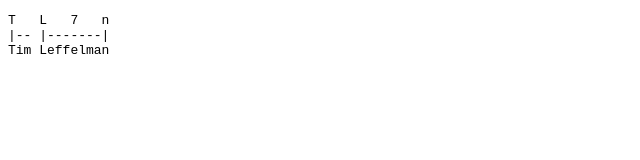
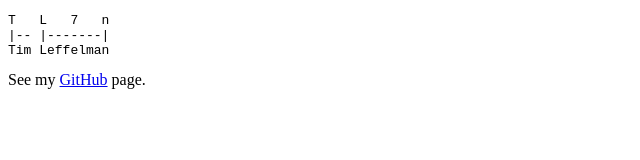
Before and after one commit to Tl7n/tl7n.github.io, a plain HTML site: page index.html in a window 1280 px wide. Shown: the whole page, without its empty margins (0-640 px from the left). Drawn offline with Linux system fonts and the light colour scheme.

Commit message:
Update index.html

```diff
--- a/index.html
+++ b/index.html
@@ -10,5 +10,6 @@ T   L   7   n
 |-- |-------|
 Tim Leffelman
 </pre>
+See my <a href="https://github.com/Tl7n">GitHub</a> page.
     </body>
 </html>
```
